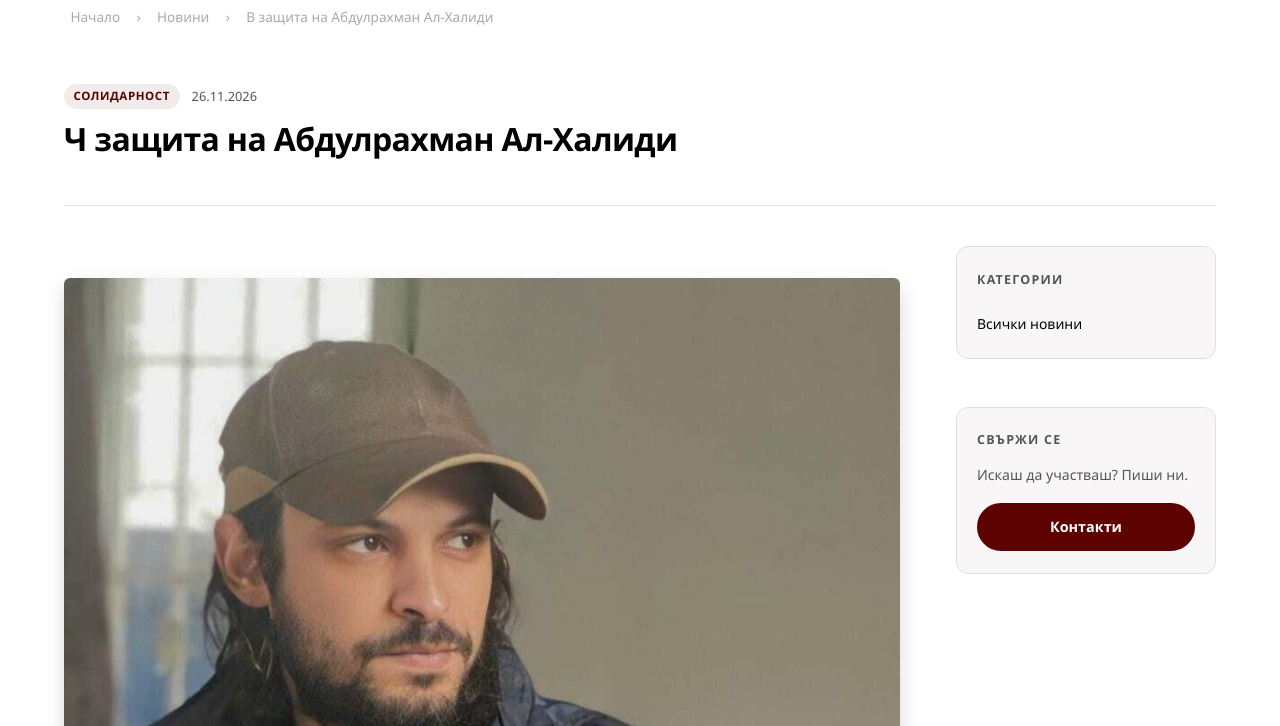
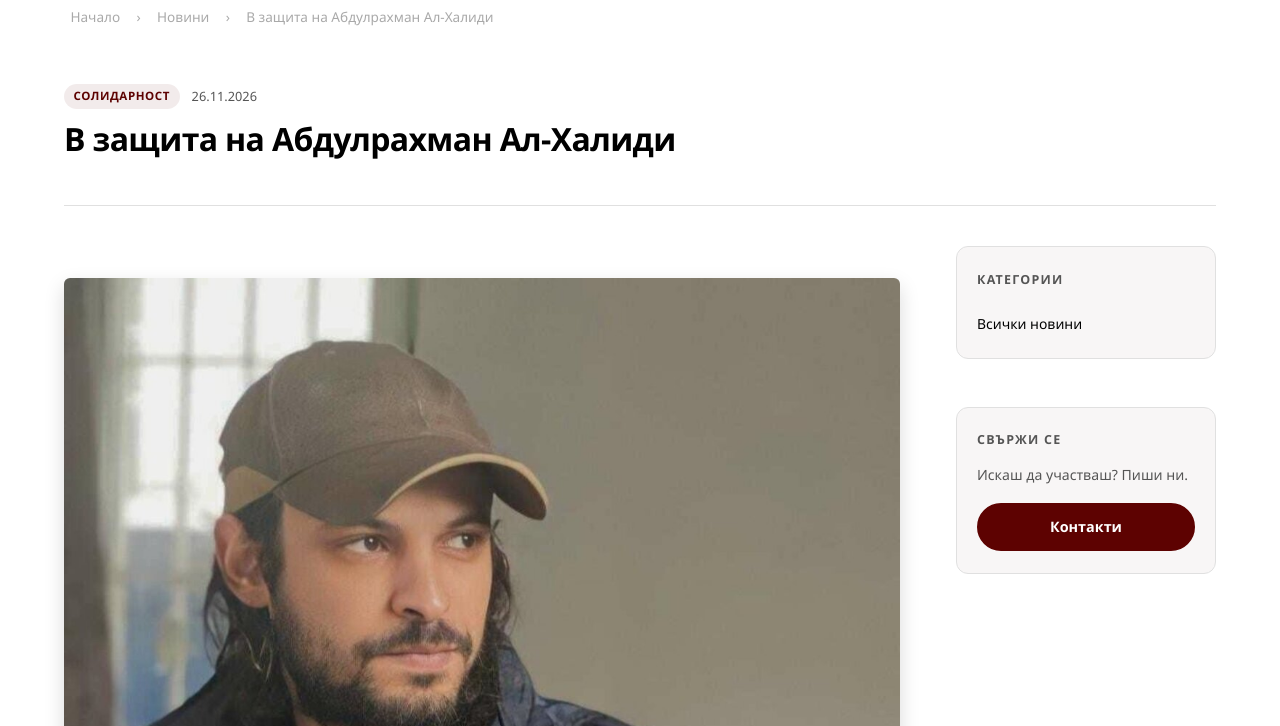
Before and after one commit to iyaneva07/bwy, a plain HTML site: page in-defence-of-abdulrahman.html in a window 1280 px wide. Shown: the part 74-800 px from the top of the page. Drawn offline with Linux system fonts and the light colour scheme.

Commit message:
Update in-defence-of-abdulrahman.html

```diff
--- a/in-defence-of-abdulrahman.html
+++ b/in-defence-of-abdulrahman.html
@@ -126,7 +126,7 @@ document.addEventListener("keydown", function(e){
 
         <!--  ПРОМЕНИ: основно заглавие -->
         <h1 class="post-title">
-          <span data-lang="bg" class="lang-active">Ч защита на Абдулрахман Ал-Халиди</span>
+          <span data-lang="bg" class="lang-active">В защита на Абдулрахман Ал-Халиди</span>
           <span data-lang="en">In Defence of Abdulrahman Al-Khalidi</span>
         </h1>
 
```
